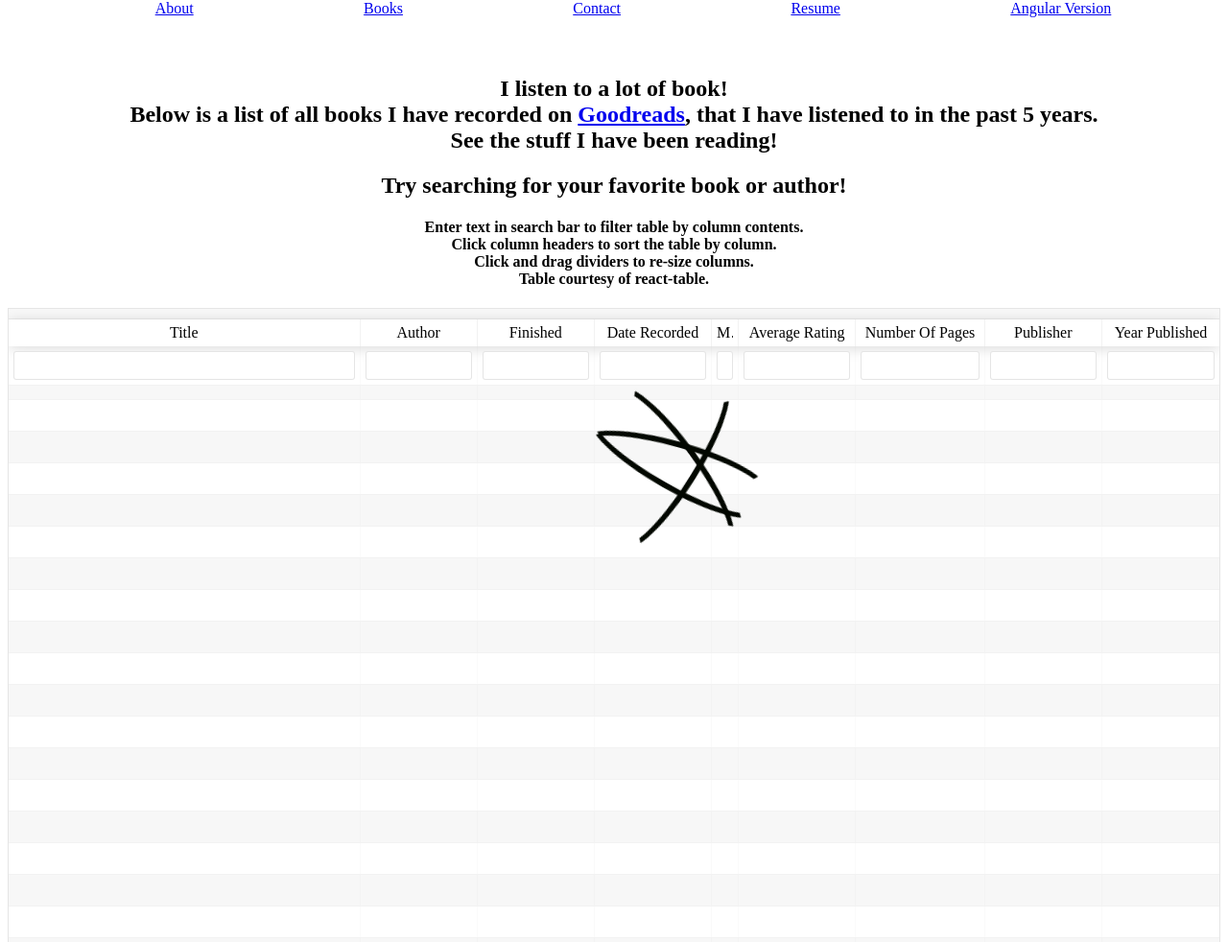
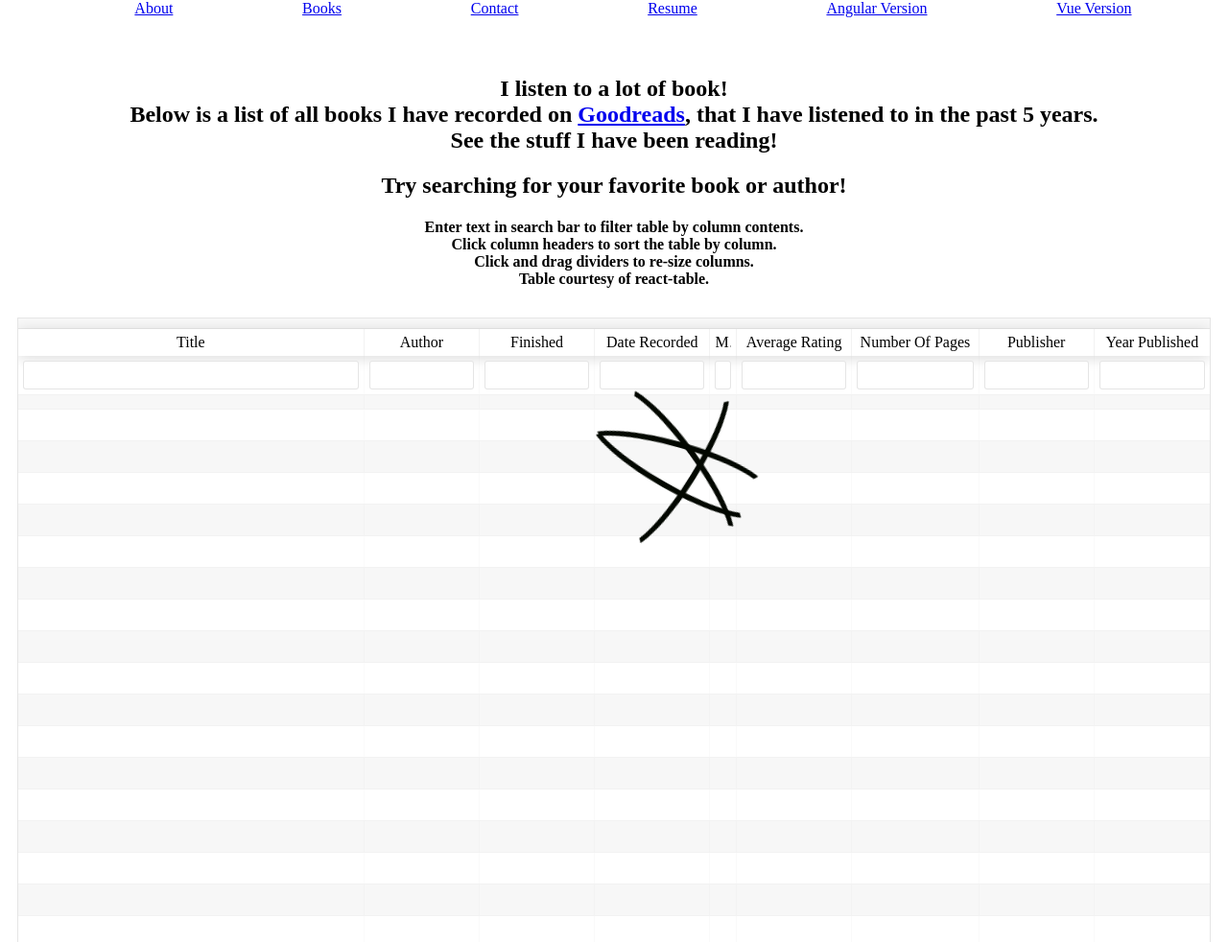
Before and after one commit to tooPhatJones/PortfolioProject2.0, a React app: page /books in a window 1280 px wide. Shown: the part 236-1218 px from the top of the page at 96% size. Built offline with nearby package versions, Linux system fonts and the light colour scheme; no server answers.

Commit message:
added vue version link

```diff
--- a/src/components/Books.js
+++ b/src/components/Books.js
@@ -32,7 +32,7 @@ class Books extends Component {
           {this.props.state.loading ? <div className="lds-ring">
             <div></div><div></div><div></div><div></div></div> : null}
         </div>
-
+        <div className="reacttablecontainer">
           <ReactTable
             data={reactTablerows}
             filterable
@@ -116,6 +116,8 @@ class Books extends Component {
             }}
           />
         </div>
+
+      </div>
     );
   }
 }
--- a/src/components/navHeader.js
+++ b/src/components/navHeader.js
@@ -17,13 +17,13 @@ class NavHeader extends Component {
         <div class="applogocontainer">
           <img src={logo} className="App-logo" alt="logo" />
         </div>
-
         <ul>
           <Link to="/about"><li>About</li></Link>
           <Link to="/books"><li>Books</li></Link>
           <Link to="/contact"><li>Contact</li></Link>
           <a href="https://drive.google.com/open?id=1YP1scTyrv3Z-voqNcL6EVOPC5KF4vi2nyamLb9ldfQo" target="blank"><li>Resume</li></a>
           <a href="https://angularportfolio-99685.firebaseapp.com/about" target="blank"><li>Angular Version</li></a>
+          <a href="https://vueportfolio-f5902.firebaseapp.com" target="blank"><li>Vue Version</li></a>
         </ul>
       </nav>
     );
--- a/src/css/app.css
+++ b/src/css/app.css
@@ -73,3 +73,7 @@ div.centered table
   display: flex;
   justify-content: center;
 }
+
+.reacttablecontainer{
+  margin: 10px;
+}
```
Also changed, not shown: index.html (+1 -1 lines). Lines whose indentation alone changed are shown as unchanged.
